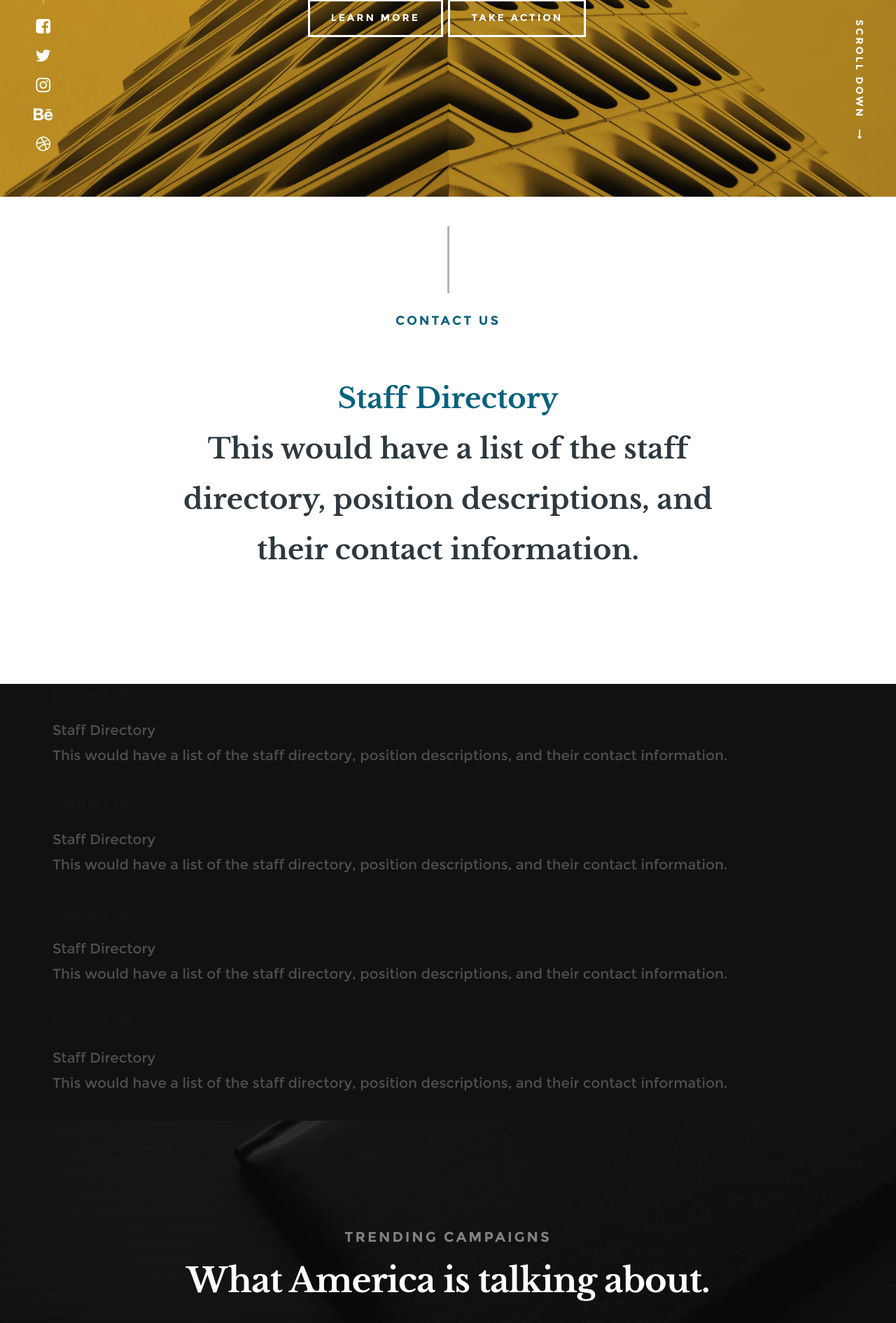
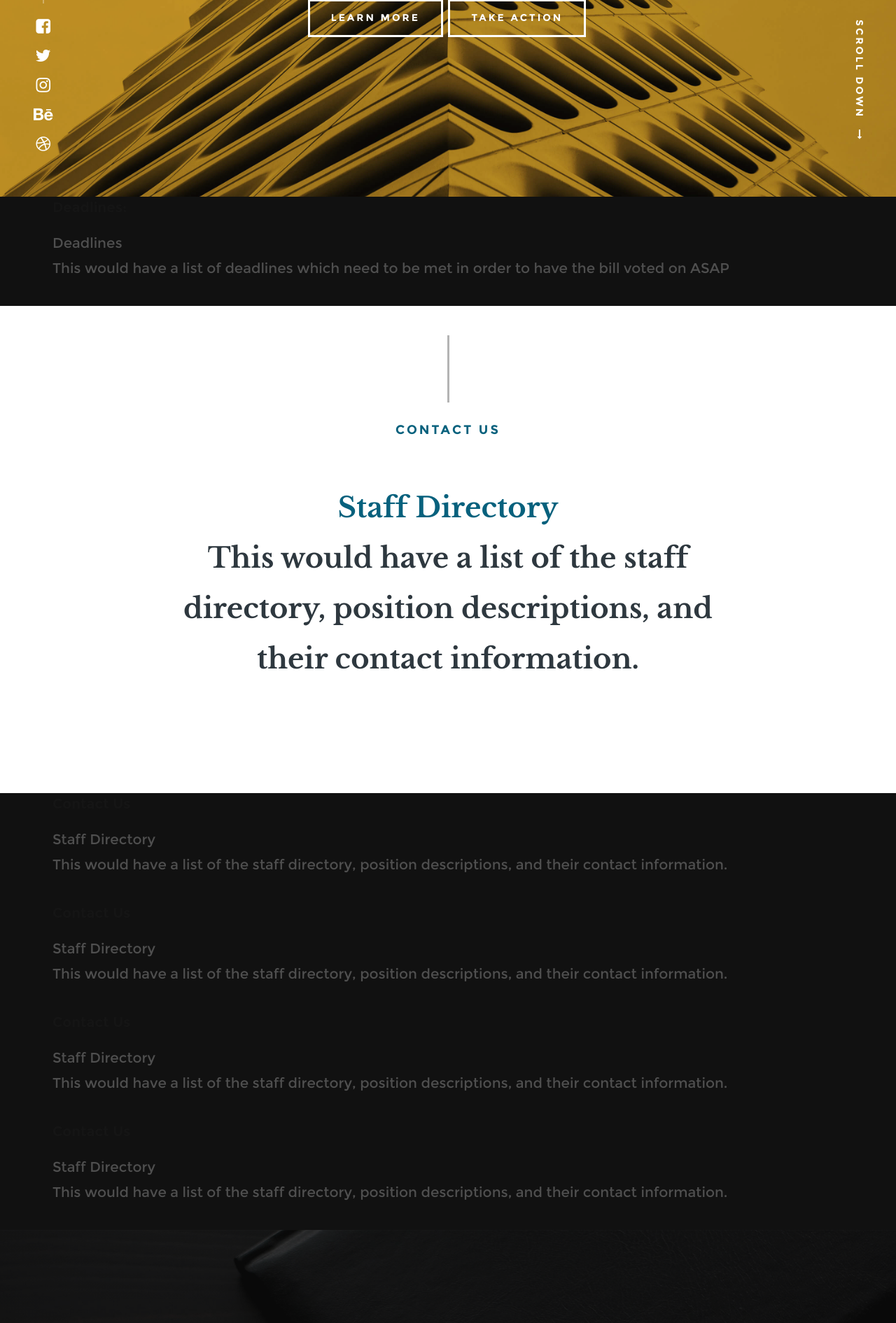
Before and after one commit to delaware19/team-3, a Django app: page / in a window 1280 px wide. Shown: the part 523-2413 px from the top of the page at 70% size. Run offline with Django 3.2, Linux system fonts and the light colour scheme; some web fonts are replaced.

Commit message:
Update index.html

```diff
--- a/hopeanomics/rise/templates/rise/index.html
+++ b/hopeanomics/rise/templates/rise/index.html
@@ -109,7 +109,7 @@
 				  				<a class="smoothscroll button stroke" href="#about">
 				  					Learn More
 				  				</a>
-								<a class="smoothscroll button stroke" href="#about">
+								<a class="smoothscroll button stroke" href="#deadlines">
 				  					Take Action
 				  				</a>
 				  			</div>
@@ -146,6 +146,23 @@
 
    </section> <!-- end home -->
 
+   <!-- deadlines
+   ================================================== -->
+   <section id="deadlines">
+		<div class="row about-wrap">
+				<div class="col-full">
+
+					<div class="about-profile-bg"></div>
+
+					 <div class="intro">
+						 <h3 class="animate-this">Deadlines:</h3>
+						<p class="lead animate-this"><span>Deadlines <br> </span> This would have a list of deadlines which need to be met in order to have the bill voted on ASAP</p>
+					 </div>
+
+				</div> <!-- end col-full  -->
+			</div> <!-- end about-wrap  -->
+
+   </section> <!-- end deadlines -->
 
    <!-- about
    ================================================== -->
```
